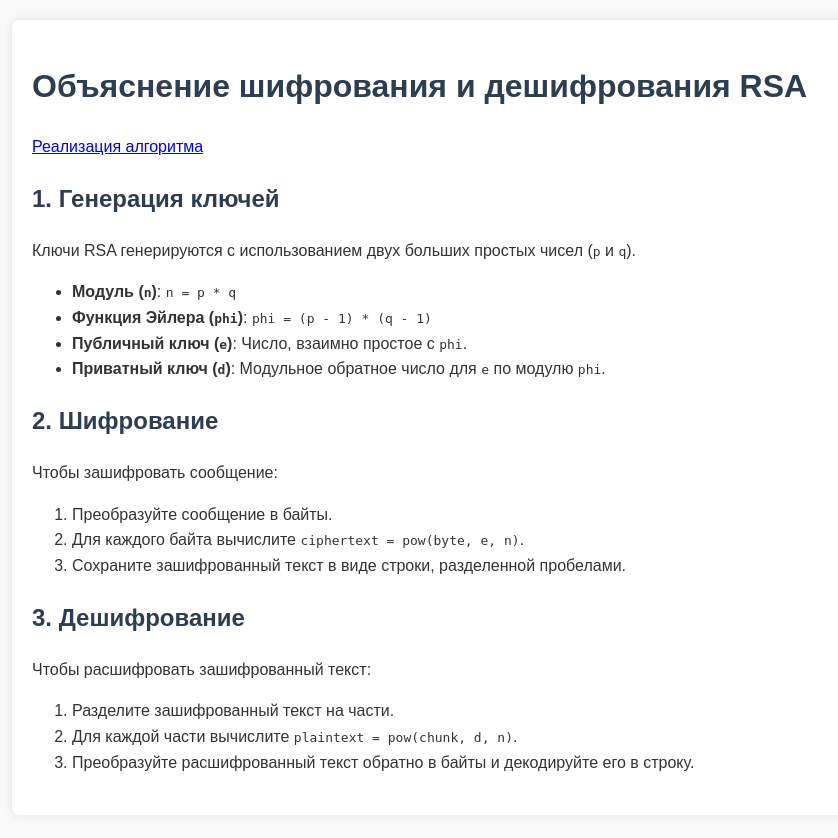
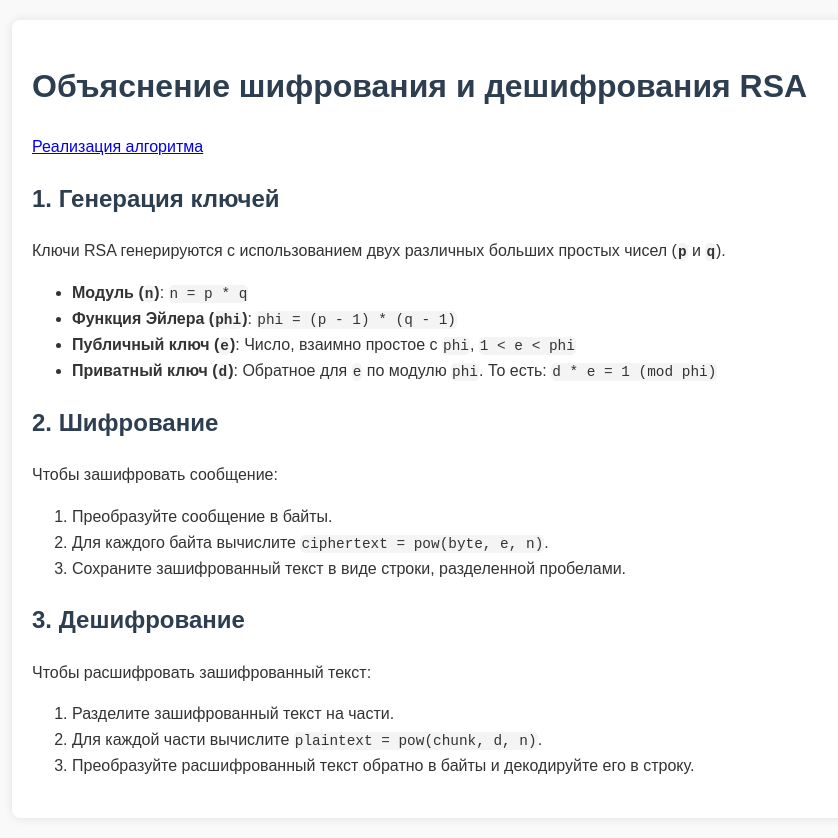
Before and after one commit to MoodyBlues04/cryptography_app, a Flask app: page /rsa_explanation in a window 1280 px wide. Shown: the whole page, without its empty margins (208-1046 px from the left). Before the commit the page ends 771 px from the top, so only its background shows below. Run offline with Flask 3, Linux system fonts and the light colour scheme.

Commit message:
updated-rsa-explanation

```diff
--- a/templates/rsa_explanation.html
+++ b/templates/rsa_explanation.html
@@ -26,12 +26,13 @@
             box-shadow: 0 0 10px rgba(0, 0, 0, 0.1);
         }
 
-        .code {
+        code {
             background: #f4f4f4;
-            padding: 10px;
+            padding: 1px;
             border-radius: 5px;
             font-family: "Courier New", monospace;
             overflow-x: auto;
+            font-size: 90%;
         }
 
         .step {
@@ -47,12 +48,12 @@
 
     <div class="step">
         <h2>1. Генерация ключей</h2>
-        <p>Ключи RSA генерируются с использованием двух больших простых чисел (<code>p</code> и <code>q</code>).</p>
+        <p>Ключи RSA генерируются с использованием двух различных больших простых чисел (<code><strong>p</strong></code> и <code><strong>q</strong></code>).</p>
         <ul>
             <li><strong>Модуль (<code>n</code>)</strong>: <code>n = p * q</code></li>
             <li><strong>Функция Эйлера (<code>phi</code>)</strong>: <code>phi = (p - 1) * (q - 1)</code></li>
-            <li><strong>Публичный ключ (<code>e</code>)</strong>: Число, взаимно простое с <code>phi</code>.</li>
-            <li><strong>Приватный ключ (<code>d</code>)</strong>: Модульное обратное число для <code>e</code> по модулю <code>phi</code>.</li>
+            <li><strong>Публичный ключ (<code>e</code>)</strong>: Число, взаимно простое с <code>phi</code>, <code>1 < e < phi</code></li>
+            <li><strong>Приватный ключ (<code>d</code>)</strong>: Обратное для <code>e</code> по модулю <code>phi</code>. То есть: <code>d * e = 1 (mod phi)</code></li>
         </ul>
     </div>
 
```
